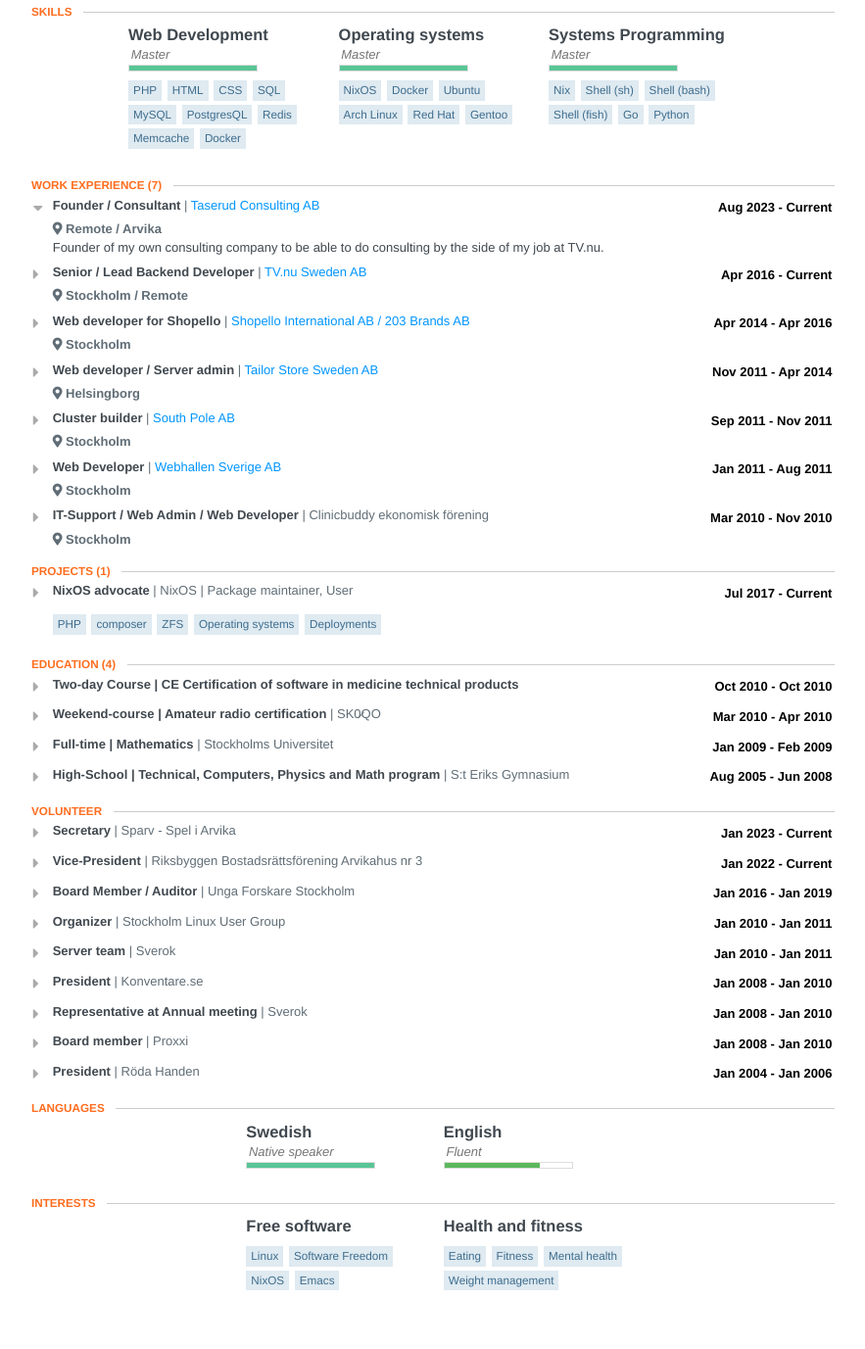
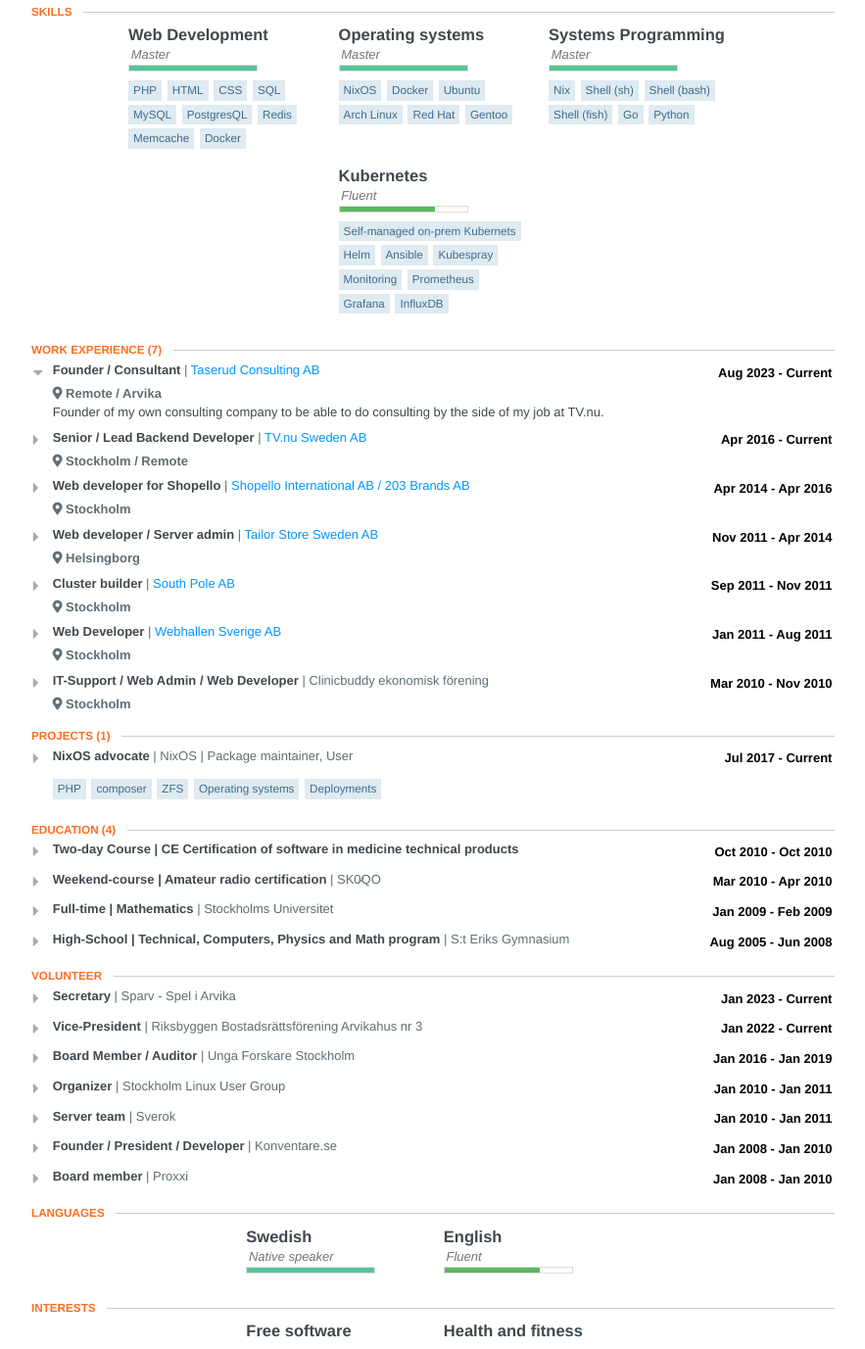
Before and after one commit to etu/resume, a plain HTML site: page index.html in a window 1280 px wide. Shown: the part 268-1645 px from the top of the page at 98% size, without its empty margins (198-1081 px from the left). Drawn offline with Linux system fonts and the light colour scheme.

Commit message:
deploy: 181bcf2440a8ac38ea8e89c5a8f24d2e3bbf55a7

```diff
--- a/index.html
+++ b/index.html
@@ -1065,6 +1065,27 @@ section .location {
 									<li>Python</li>
 							</ul>
 					</div>
+					<div class="item">
+							<h3 class="name">
+								Kubernetes
+							</h3>
+
+							<div class="level fluent">
+									<em>Fluent</em>
+								<div class="bar"></div>
+							</div>
+
+							<ul class="keywords">
+									<li>Self-managed on-prem Kubernets</li>
+									<li>Helm</li>
+									<li>Ansible</li>
+									<li>Kubespray</li>
+									<li>Monitoring</li>
+									<li>Prometheus</li>
+									<li>Grafana</li>
+									<li>InfluxDB</li>
+							</ul>
+					</div>
 			</section>
 		</section>
 		<section class="section">
@@ -1623,7 +1644,7 @@ section .location {
 							<header class="clear">
 
 										<div class="position">
-											President
+											Founder / President / Developer
 										</div>
 									<div class="organization">
 										Konventare.se
@@ -1650,33 +1671,6 @@ section .location {
 							<header class="clear">
 
 										<div class="position">
-											Representative at Annual meeting
-										</div>
-									<div class="organization">
-										Sverok
-									</div>
-
-								<div class="date">
-										<span class="startDate">
-											Jan 2008
-										</span>
-										<span class="endDate">
-	          - Jan 2010
-	          </span>
-								</div>
-							</header>
-						<div class="item">
-								<div class="summary"><p>Represented several different non-profit organizations interests at the big annual meeting.</p></div>
-						</div>
-					</section>
-					<section class="volunteer-item">
-
-									<input id="volunteer-item-7" type="checkbox" class="toggle-item"/>
-								<label for="volunteer-item-7"></label>
-
-							<header class="clear">
-
-										<div class="position">
 											Board member
 										</div>
 									<div class="organization">
@@ -1694,33 +1688,6 @@ section .location {
 							</header>
 						<div class="item">
 								<div class="summary"><p>Proxxi used to be a non-profit location for computer/hacking/computer games and board games that were around since early 1980's, sadly the space closed down in 2012 due to an unfortunate series of events and never managed to recover the active members.</p></div>
-						</div>
-					</section>
-					<section class="volunteer-item">
-
-									<input id="volunteer-item-8" type="checkbox" class="toggle-item"/>
-								<label for="volunteer-item-8"></label>
-
-							<header class="clear">
-
-										<div class="position">
-											President
-										</div>
-									<div class="organization">
-										Röda Handen
-									</div>
-
-								<div class="date">
-										<span class="startDate">
-											Jan 2004
-										</span>
-										<span class="endDate">
-	          - Jan 2006
-	          </span>
-								</div>
-							</header>
-						<div class="item">
-								<div class="summary"><p>Started and maintained a small gaming club among my friends where I lived.</p></div>
 						</div>
 					</section>
 			</section>
```
